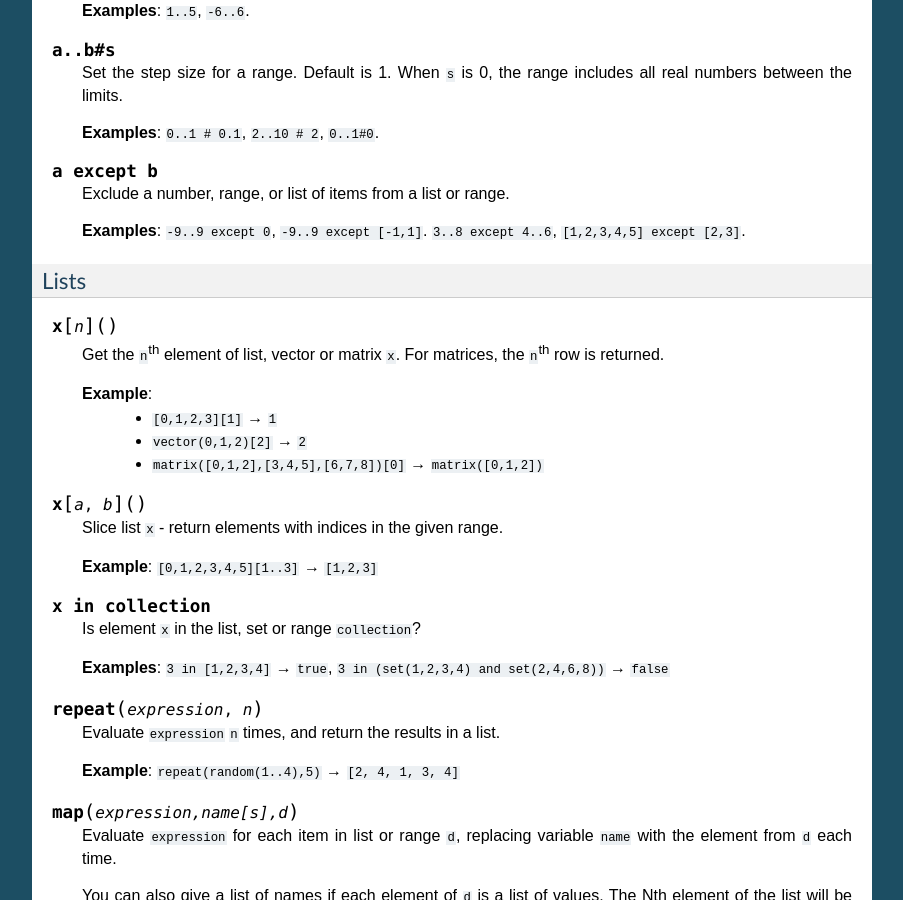
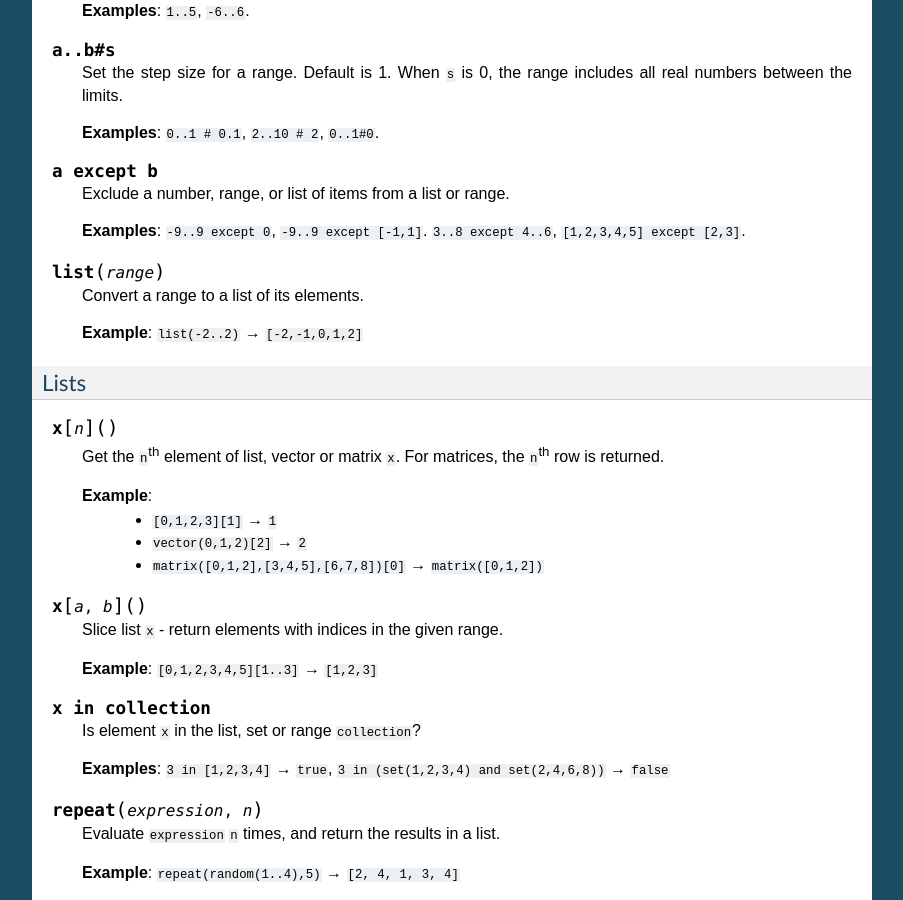
Before and after one commit to numbas/editor-docs, a Sphinx documentation site: the page built from source/jme-reference.rst, in a window 1280 px wide and 900 px high, scrolled down 11087 px. Shown: the whole window, without its empty margins (198-1101 px from the left). Built offline with Sphinx 7.4.7, drawn with Linux system fonts in a browser that asks for light colours.

Commit message:
document list(range)

```diff
--- a/source/jme-reference.rst
+++ b/source/jme-reference.rst
@@ -598,6 +598,12 @@ Ranges
 
     **Examples**: ``-9..9 except 0``, ``-9..9 except [-1,1]``. ``3..8 except 4..6``, ``[1,2,3,4,5] except [2,3]``.
 
+.. function:: list(range)
+
+    Convert a range to a list of its elements.
+
+    **Example**: ``list(-2..2)`` → ``[-2,-1,0,1,2]``
+
 Lists
 -----
 
```
